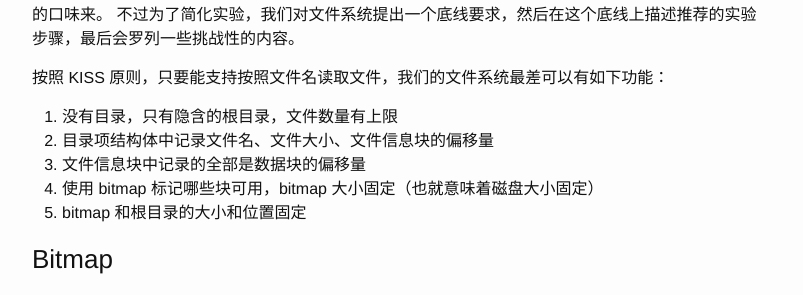
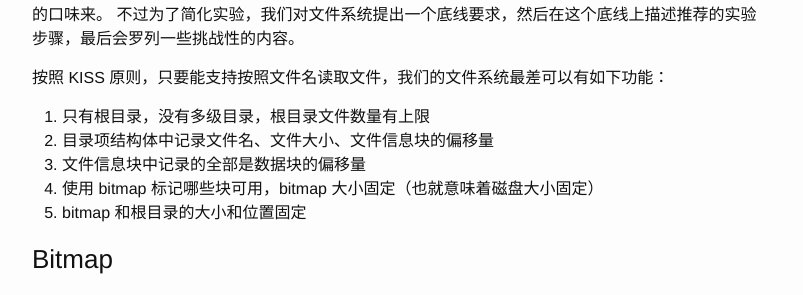
Before and after one commit to Wonicon/nju-oslab-lecture, a Jekyll site: the page built from _posts/2016-05-15-lab-05.md, in a window 1280 px wide and 900 px high, scrolled down 3152 px. Shown: the part 152-447 px from the top of the window, without its empty margins (238-1041 px from the left). Built offline with Jekyll 4.4.1, drawn with Linux system fonts in a browser that asks for light colours; Markdown is read by kramdown in place of the engine named in the settings; comment, search, counter and statistics services are not loaded.

Commit message:
澄清目录概念

```diff
--- a/_posts/2016-05-15-lab-05.md
+++ b/_posts/2016-05-15-lab-05.md
@@ -116,7 +116,7 @@ FCB 中可以准备一个大小为块大小倍数的数组作为内存缓冲区
 
 按照 KISS 原则，只要能支持按照文件名读取文件，我们的文件系统最差可以有如下功能：
 
-1. 没有目录，只有隐含的根目录，文件数量有上限
+1. 只有根目录，没有多级目录，根目录文件数量有上限
 2. 目录项结构体中记录文件名、文件大小、文件信息块的偏移量
 3. 文件信息块中记录的全部是数据块的偏移量
 4. 使用 bitmap 标记哪些块可用，bitmap 大小固定（也就意味着磁盘大小固定）
```
